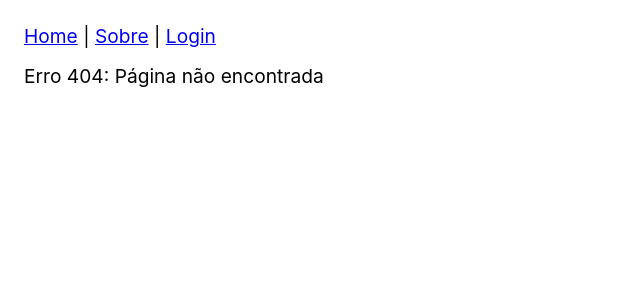
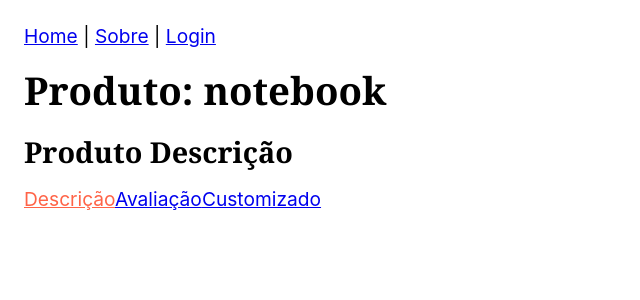
Before and after one commit to AysllaGomes/react-hooks, a React (Create React App) app: page /produto/notebook in a window 1280 px wide. Before the commit this address had no page. Shown: the top 300 px of the page, without its empty margins (0-640 px from the left). Built offline with nearby package versions, Linux system fonts and the light colour scheme.

Commit message:
[UPT] Utlizando o Nested Routes

```diff
--- a/src/App.js
+++ b/src/App.js
@@ -1,11 +1,15 @@
 import React from 'react';
+import { BrowserRouter, Routes, Route } from 'react-router-dom';
 import './App.css';
-import { BrowserRouter, Routes, Route } from 'react-router-dom';
 import Home from './Home';
 import Login from './Login';
 import Sobre from './Sobre';
 import Header from './Header';
-import NaoEncontrado from './NaoEncontrado';
+import Produto from './Produto';
+import ProdutoAvaliacao from './ProdutoAvaliacao';
+import ProdutoDescricao from './ProdutoDescricao';
+import ProdutoCustomizado from './ProdutoCustomizado';
+import PaginaNaoEncontrada from './PaginaNaoEncontrada';
 
 const App = () => {
   return (
@@ -15,7 +19,21 @@ const App = () => {
         <Route path="/" element={<Home />} />
         <Route path="sobre" element={<Sobre />} />
         <Route path="login" element={<Login />} />
-        <Route path="*" element={<NaoEncontrado />} />
+        <Route path="produto/:id/*" element={<Produto />}>
+          <Route
+            path=""
+            element={<ProdutoDescricao></ProdutoDescricao>}
+          ></Route>
+          <Route
+            path="avaliacao"
+            element={<ProdutoAvaliacao></ProdutoAvaliacao>}
+          ></Route>
+          <Route
+            path="customizado"
+            element={<ProdutoCustomizado></ProdutoCustomizado>}
+          ></Route>
+        </Route>
+        <Route path="*" element={<PaginaNaoEncontrada />} />
       </Routes>
     </BrowserRouter>
   );
--- a/src/Header.js
+++ b/src/Header.js
@@ -1,8 +1,15 @@
 import React from 'react';
 import './Header.css';
 import { NavLink } from 'react-router-dom';
+import { useLocation } from 'react-router-dom';
 
 const Header = () => {
+  const location = useLocation();
+
+  React.useEffect(() => {
+    console.log('Mudei de rota');
+  }, [location]);
+
   return (
     <nav>
       <NavLink to="/" end>
--- a/src/Home.js
+++ b/src/Home.js
@@ -1,10 +1,13 @@
 import React from 'react';
+import { Link } from 'react-router-dom';
 
 const Home = () => {
   return (
     <div>
       <h1>Home</h1>
       <p>Essa é a home</p>
+      <Link to="produto/notebook">Notebook</Link>{' '}
+      <Link to="produto/smartphone">Smartphone</Link>
     </div>
   );
 };
--- a/src/Login.js
+++ b/src/Login.js
@@ -2,10 +2,11 @@ import React from 'react';
 import { useNavigate } from 'react-router-dom';
 
 const Login = () => {
-  const navigate = useNavigate;
+  const navigate = useNavigate();
 
   function handleClick() {
     console.log('Fazer login');
+    navigate('/sobre');
   }
 
   return (
--- a/src/NaoEncontrado.js
+++ b/src/PaginaNaoEncontrada.js
@@ -1,6 +1,6 @@
 import React from 'react';
 
-const NaoEncontrado = () => {
+const PaginaNaoEncontrada = () => {
   return (
     <div>
       <p>Erro 404: Página não encontrada</p>
@@ -8,4 +8,4 @@ const NaoEncontrado = () => {
   );
 };
 
-export default NaoEncontrado;
+export default PaginaNaoEncontrada;
--- /dev/null
+++ b/src/Produto.js
@@ -0,0 +1,22 @@
+import React from 'react';
+import { NavLink, Outlet, useParams } from 'react-router-dom';
+
+const Produto = () => {
+  const params = useParams();
+
+  return (
+    <div>
+      <h1>Produto: {params.id}</h1>
+
+      <Outlet />
+
+      <nav>
+        <NavLink to="">Descrição</NavLink>
+        <NavLink to="avaliacao">Avaliação</NavLink>
+        <NavLink to="customizado">Customizado</NavLink>
+      </nav>
+    </div>
+  );
+};
+
+export default Produto;
--- /dev/null
+++ b/src/ProdutoAvaliacao.js
@@ -0,0 +1,11 @@
+import React from 'react';
+
+const ProdutoAvaliacao = () => {
+  return (
+    <div>
+      <h2>Produto Avaliação</h2>
+    </div>
+  );
+};
+
+export default ProdutoAvaliacao;
--- /dev/null
+++ b/src/ProdutoCustomizado.js
@@ -0,0 +1,11 @@
+import React from 'react';
+
+const ProdutoCustomizado = () => {
+  return (
+    <div>
+      <h2>Produto Customizado</h2>
+    </div>
+  );
+};
+
+export default ProdutoCustomizado;
--- /dev/null
+++ b/src/ProdutoDescricao.js
@@ -0,0 +1,11 @@
+import React from 'react';
+
+const ProdutoDescricao = () => {
+  return (
+    <div>
+      <h2>Produto Descrição</h2>
+    </div>
+  );
+};
+
+export default ProdutoDescricao;
```
